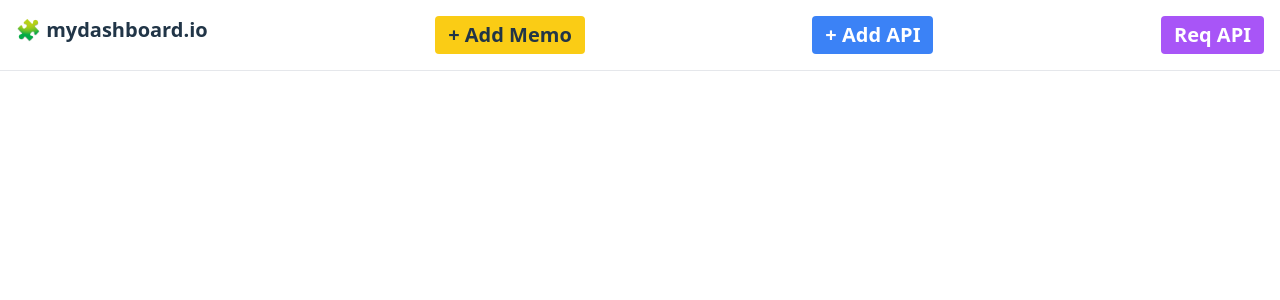
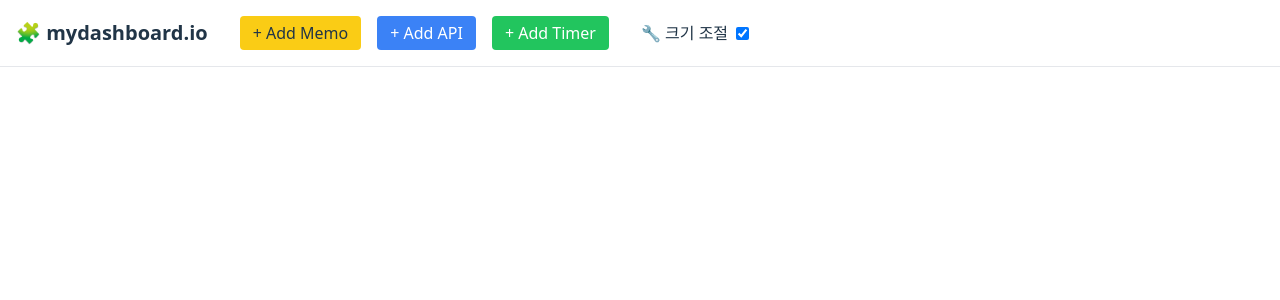
Before and after one commit to GGingGGang/Mydashboard, a React (Vite) app: page / in a window 1280 px wide. Shown: the top 300 px of the page. Built offline with nearby package versions, Linux system fonts and the light colour scheme.

Commit message:
UI resieable

```diff
--- a/src/App.jsx
+++ b/src/App.jsx
@@ -4,9 +4,12 @@ import { Rnd } from 'react-rnd';
 import { saveWidgets, loadWidgets } from './utils/storage';
 import MemoWidget from './components/MemoWidget';
 import ApiWidget from './components/ApiWidget';
+import TimerWidget from './components/TimerWidget';
+
 
 export default function App() {
   const [widgets, setWidgets] = useState(loadWidgets());
+  const [resizable, setResizable] = useState(true);
 
   const addWidget = (type = 'memo', props = {}) => {
     const newWidget = {
@@ -63,26 +66,36 @@ export default function App() {
 
   return (
     <div className="w-screen h-screen bg-gray-100">
-      <header className="p-4 text-xl font-bold border-b bg-white shadow flex justify-between">
-        🧩 mydashboard.io
+      <header className="p-4 text-xl font-bold border-b bg-white shadow flex items-center gap-4">
+        <span className="mr-4">🧩 mydashboard.io</span>
         <button
           onClick={() => addWidget('memo', { content: '' })}
-          className="bg-yellow-400 px-3 py-1 rounded"
+          className="bg-yellow-400 px-3 py-1 rounded text-base font-normal"
         >
           + Add Memo
         </button>
         <button
           onClick={() => addWidget('api', { url: '', headers: '', body: '', method: 'GET', result: '' })}
-          className="bg-blue-500 text-white px-3 py-1 rounded"
+          className="bg-blue-500 text-white px-3 py-1 rounded text-base font-normal"
         >
           + Add API
         </button>
         <button
-          onClick={() => setShowApiModal(true)} // 모달을 열기 위한 state 설정 필요
-          className="bg-purple-500 text-white px-3 py-1 rounded"
+          onClick={() => addWidget('timer')}
+          className="bg-green-500 text-white px-3 py-1 rounded text-base font-normal"
         >
-          Req API
+          + Add Timer
         </button>
+
+        <label className="flex items-center gap-2 text-base ml-4">
+          🔧 크기 조절
+          <input
+            type="checkbox"
+            checked={resizable}
+            onChange={(e) => setResizable(e.target.checked)}
+          />
+        </label>
+
       </header>
 
       <main className="w-full h-[calc(100vh-4rem)] bg-white overflow-hidden p-4 relative" id="canvas">
@@ -96,6 +109,8 @@ export default function App() {
               height: widget.height,
             }}
             bounds="parent"
+            enableResizing={resizable} // ✅ 이 줄 추가
+
             onDragStop={(e, d) => {
               updateWidget(widget.id, { x: d.x, y: d.y });
             }}
@@ -144,6 +159,7 @@ export default function App() {
                     }
                   />
                 )}
+                {widget.type === 'timer' && <TimerWidget />}
               </div>
             </div>
           </Rnd>
--- /dev/null
+++ b/src/components/TimerWidget.jsx
@@ -0,0 +1,47 @@
+import { useEffect, useState, useRef } from 'react';
+
+export default function TimerWidget() {
+  const [seconds, setSeconds] = useState(0);
+  const [running, setRunning] = useState(false);
+  const intervalRef = useRef(null);
+
+  useEffect(() => {
+    if (running) {
+      intervalRef.current = setInterval(() => {
+        setSeconds(prev => prev + 1);
+      }, 1000);
+    } else {
+      clearInterval(intervalRef.current);
+    }
+
+    return () => clearInterval(intervalRef.current);
+  }, [running]);
+
+  const formatTime = (totalSeconds) => {
+    const h = String(Math.floor(totalSeconds / 3600)).padStart(2, '0');
+    const m = String(Math.floor((totalSeconds % 3600) / 60)).padStart(2, '0');
+    const s = String(totalSeconds % 60).padStart(2, '0');
+    return `${h}:${m}:${s}`;
+  };
+
+  return (
+    <div style={{
+      border: '1px solid #ccc',
+      borderRadius: '12px',
+      padding: '16px',
+      width: '220px',
+      boxShadow: '0 4px 8px rgba(0,0,0,0.1)'
+    }}>
+      <h3>⏱ 타이머</h3>
+      <div style={{ fontSize: '24px', marginBottom: '12px' }}>{formatTime(seconds)}</div>
+      <div style={{ display: 'flex', gap: '8px' }}>
+        <button onClick={() => setRunning(!running)}>
+          {running ? '⏸ 일시정지' : '▶️ 시작'}
+        </button>
+        <button onClick={() => { setSeconds(0); setRunning(false); }}>
+          🔁 리셋
+        </button>
+      </div>
+    </div>
+  );
+}
```
